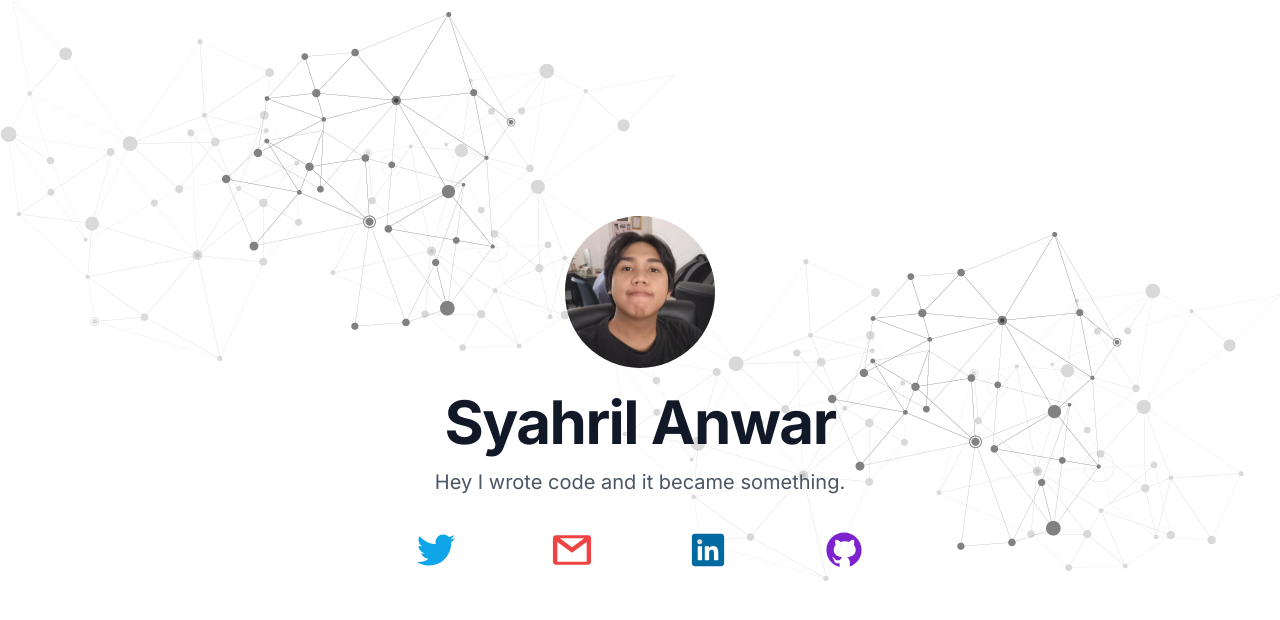
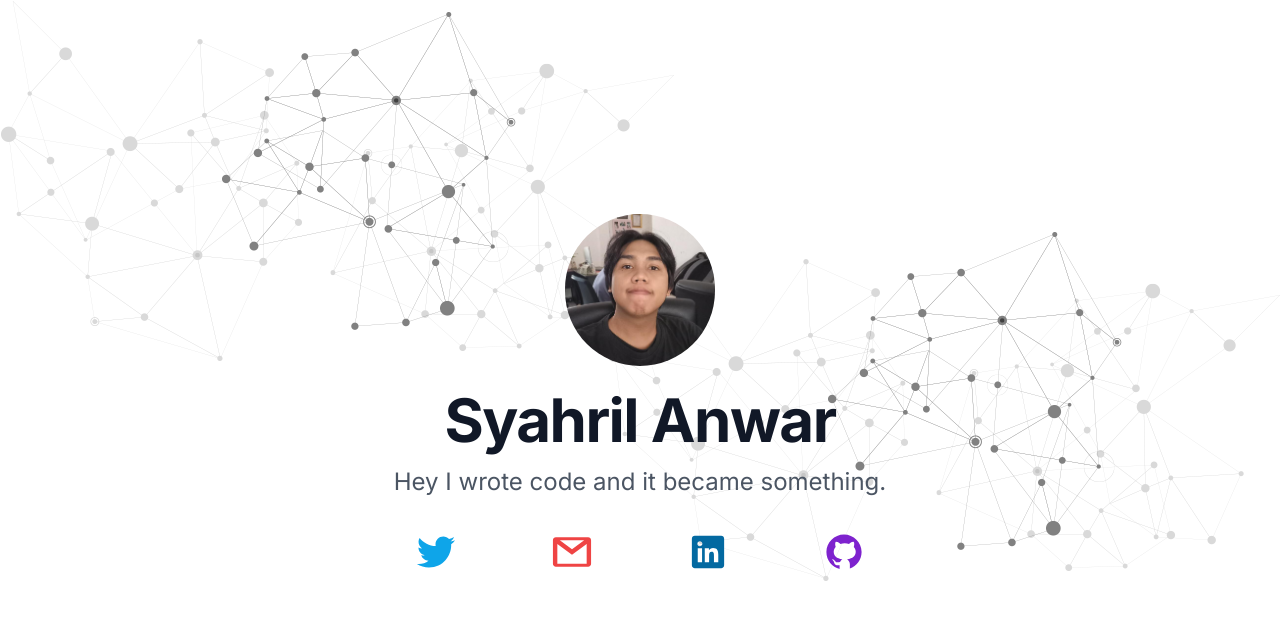
Before and after one commit to syahrilanwar/syahrilanwar.github.io, a Next.js app: page / in a window 1280 px wide. Shown: the top 620 px of the page. Built offline with nearby package versions, Linux system fonts and the light colour scheme.

Commit message:
update: font size

```diff
--- a/src/pages/index.tsx
+++ b/src/pages/index.tsx
@@ -43,7 +43,7 @@ export default function Home() {
             <h1 className="mb-4 text-4xl font-bold tracking-tight leading-none text-gray-900 md:text-5xl lg:text-6xl">
               <div>Syahril Anwar</div>
             </h1>
-            <p className="mb-8 text-lg font-normal text-gray-600 lg:text-xl sm:px-16 lg:px-48">
+            <p className="mb-8 text-lg font-normal text-gray-600 lg:text-2xl sm:px-16 lg:px-48">
               Hey I wrote code and it became something.
             </p>
             <div className="grid grid-cols-4 items-center gap:12 lg:gap-8 mt-6 max-w-lg mx-auto">
```
